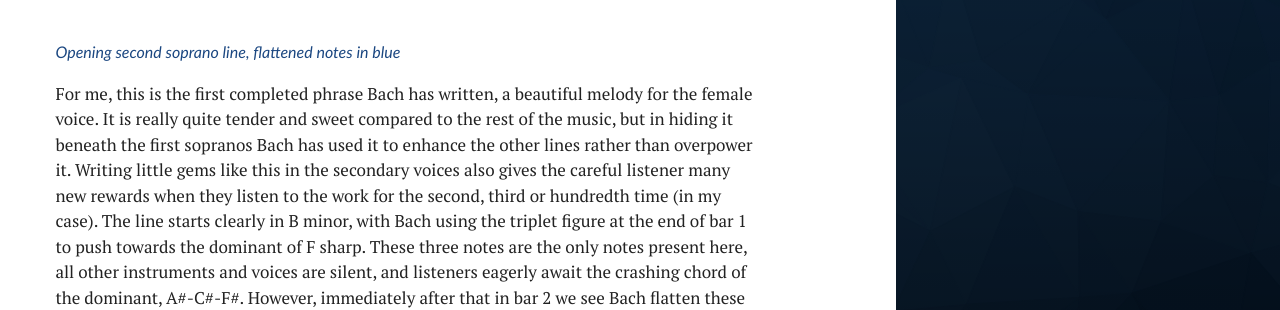
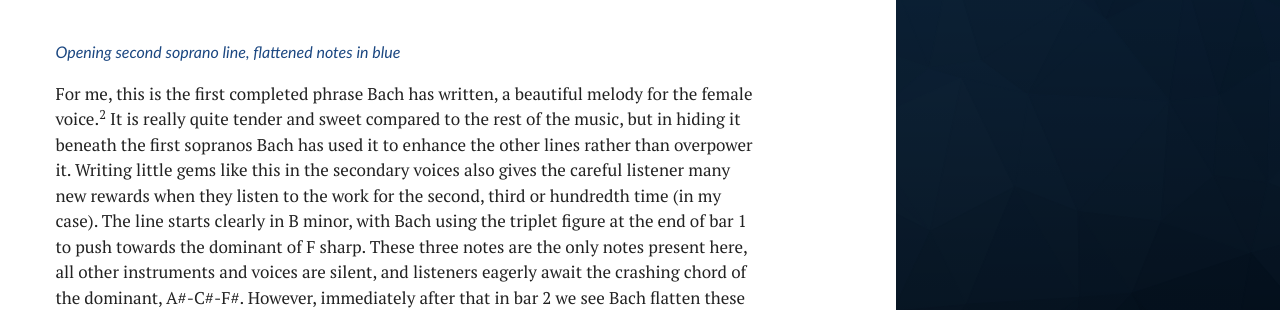
Before and after one commit to moke8198/moke8198.github.io, a Jekyll site: the page built from _posts/2017-08-06-The-Romantic-Music-of-Bach.md, in a window 1280 px wide and 900 px high, scrolled down 2939 px. Shown: the part 178-488 px from the top of the window. Built offline with Jekyll 4.4.1, drawn with Linux system fonts in a browser that asks for light colours; some of the changed text lies outside the part shown.

Commit message:
Update 2017-08-06-The-Romantic-Music-of-Bach.md

```diff
--- a/_posts/2017-08-06-The-Romantic-Music-of-Bach.md
+++ b/_posts/2017-08-06-The-Romantic-Music-of-Bach.md
@@ -39,7 +39,8 @@ Harmonic writing is perhaps the most important aspect of choral compositions, bu
 
 <img src="https://moke8198.github.io/assets/images/bachfig2.png" alt="">
 <div class="captions">Opening second soprano line, flattened notes in blue</div>
-For me, this is the first completed phrase Bach has written, a beautiful melody for the female voice. It is really quite tender and sweet compared to the rest of the music, but in hiding it beneath the first sopranos Bach has used it to enhance the other lines rather than overpower it. Writing little gems like this in the secondary voices also gives the careful listener many new rewards when they listen to the work for the second, third or hundredth time (in my case). The line starts clearly in B minor, with Bach using the triplet figure at the end of bar 1 to push towards the dominant of F sharp. These three notes are the only notes present here, all other instruments and voices are silent, and listeners eagerly await the crashing chord of the dominant, A#-C#-F#. However, immediately after that in bar 2 we see Bach flatten these notes from A and C sharp to A and C natural.
+For me, this is the first completed phrase Bach has written, a beautiful melody for the female voice.<sup title="Interestingly, this phrase does not last the entire two bars, although for me it is definitely complete. More creative writing!">2</sup>
+It is really quite tender and sweet compared to the rest of the music, but in hiding it beneath the first sopranos Bach has used it to enhance the other lines rather than overpower it. Writing little gems like this in the secondary voices also gives the careful listener many new rewards when they listen to the work for the second, third or hundredth time (in my case). The line starts clearly in B minor, with Bach using the triplet figure at the end of bar 1 to push towards the dominant of F sharp. These three notes are the only notes present here, all other instruments and voices are silent, and listeners eagerly await the crashing chord of the dominant, A#-C#-F#. However, immediately after that in bar 2 we see Bach flatten these notes from A and C sharp to A and C natural.
 <img src="https://moke8198.github.io/assets/images/bachfig3.png" alt="">
 <div class="captions">The expected dominant progression</div>
 <img src="https://moke8198.github.io/assets/images/bachfig4.png" alt="">
```
